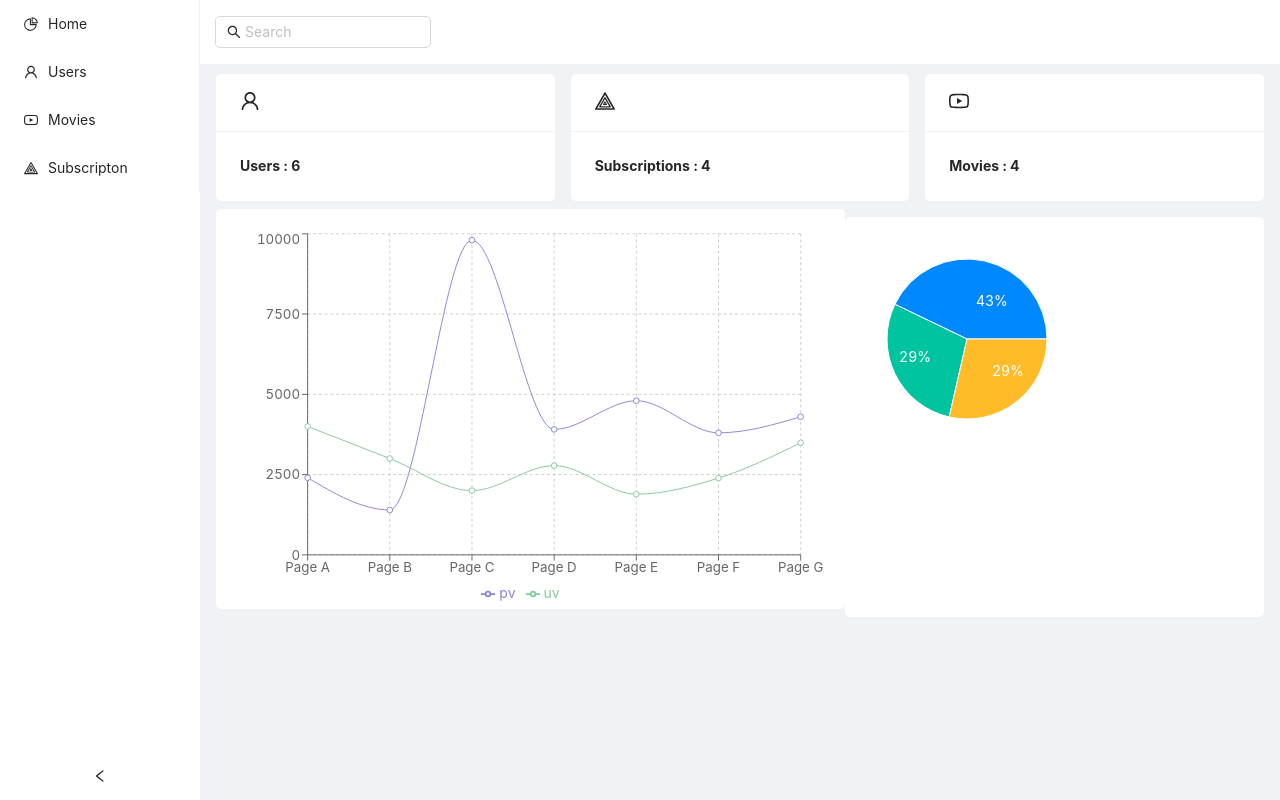
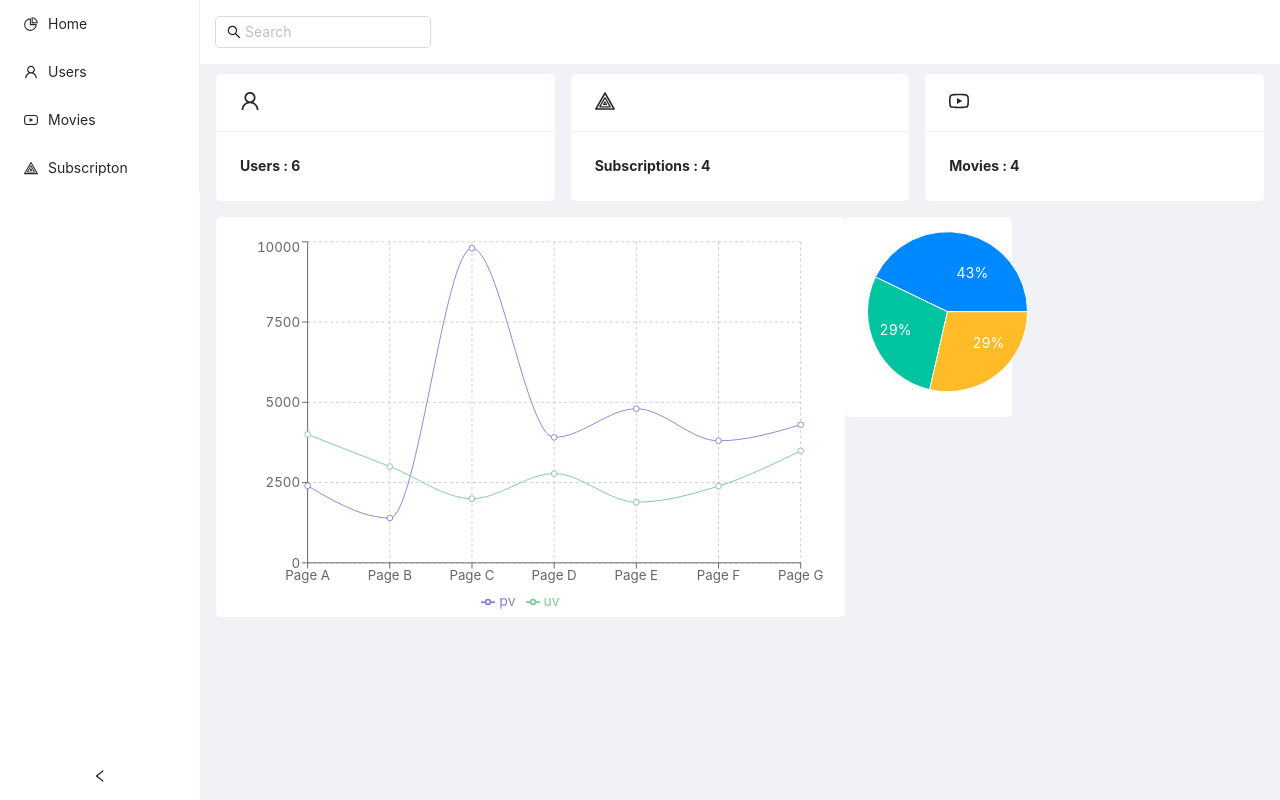
Before and after one commit to Faithulla/shark-tv-clone, a React (Create React App) app: page / in a window 1280 px wide. Built offline with nearby package versions, Linux system fonts and the light colour scheme; data requests are answered from the project's data file.

Commit message:
chart styling issues solved

```diff
--- a/src/components/chart/pieChart.js
+++ b/src/components/chart/pieChart.js
@@ -41,12 +41,11 @@ const Piechart = () => {
     getSubsCount();
     getMovieCount();
   }, []);
- const data = [
+  const data = [
     { name: "Users", value: count1.length },
     { name: "Subs", value: count2.length },
     { name: "Movies", value: count3.length },
-
- ]
+  ];
   const COLORS = ["#0088FE", "#00C49F", "#FFBB28"];
 
   const RADIAN = Math.PI / 180;
@@ -83,13 +82,16 @@ const Piechart = () => {
           marginTop: "2vh",
           marginLeft: "-10vh",
           borderRadius: "5px",
+          position: "relative",
+          width: "13vw",
+          height: "25vh",
         }}
       >
         <PieChart width={400} height={400}>
           <Pie
             data={data}
-            cx="30%"
-            cy="30%"
+            cx="25%"
+            cy="23%"
             labelLine={false}
             label={renderCustomizedLabel}
             outerRadius={80}
--- a/src/components/chart/simplechrt.js
+++ b/src/components/chart/simplechrt.js
@@ -64,7 +64,7 @@ export default class SimpleChart extends PureComponent {
           style={{
             backgroundColor: "#fff",
             paddingTop: "20px",
-            marginTop: '-51vh',
+            marginTop: '-25vh',
             borderRadius: "5px",
           }}
           width={300}
```
